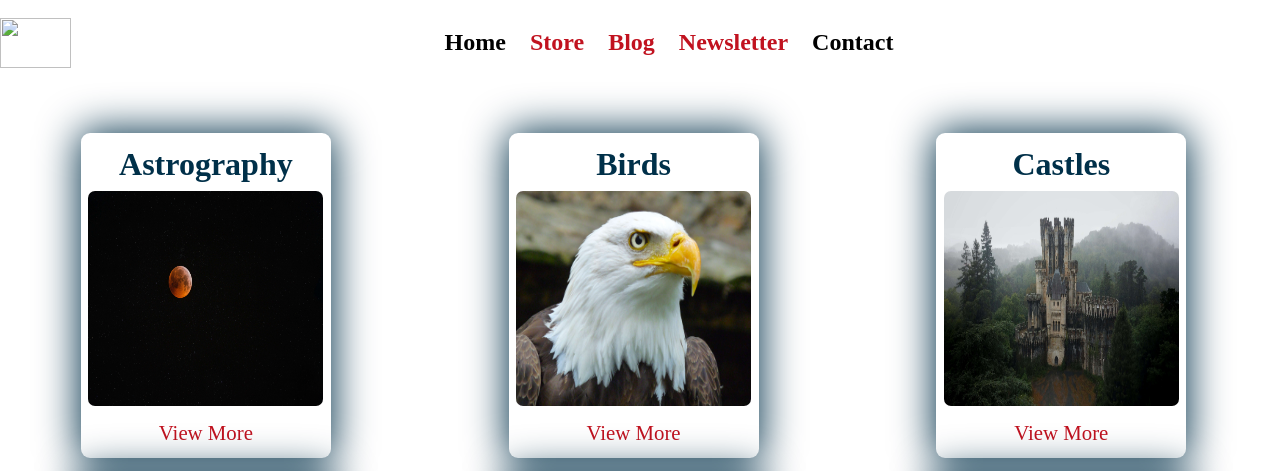
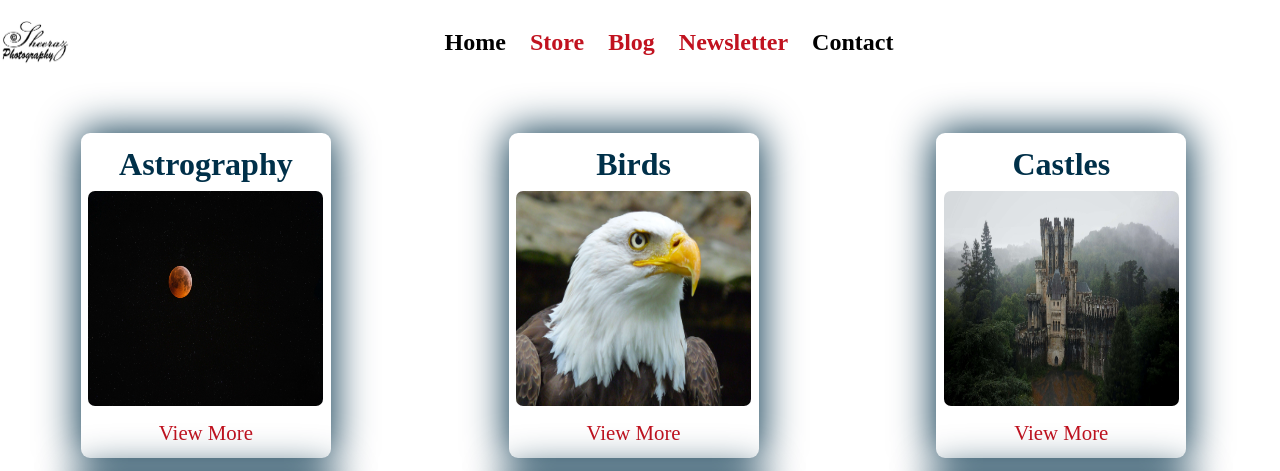
Before and after one commit to AhmadSheerazSaeed/sheerazphotography, a plain HTML site: page htmlpages/portfolio.html in a window 1280 px wide. Shown: the top 471 px of the page. Drawn offline with Linux system fonts and the light colour scheme; a web font is replaced by a local one.

Commit message:
Update portfolio.html

```diff
--- a/htmlpages/portfolio.html
+++ b/htmlpages/portfolio.html
@@ -24,7 +24,7 @@
       <section class="topsection">
         <div class="logo">
           <a href="../index.html">
-            <img src="/main/img/sheerazphotographyLogo-SMALL.jpg" alt="" />
+            <img src="../img/sheerazphotographyLogo-SMALL.jpg" alt="" />
           </a>
         </div>
 
```
